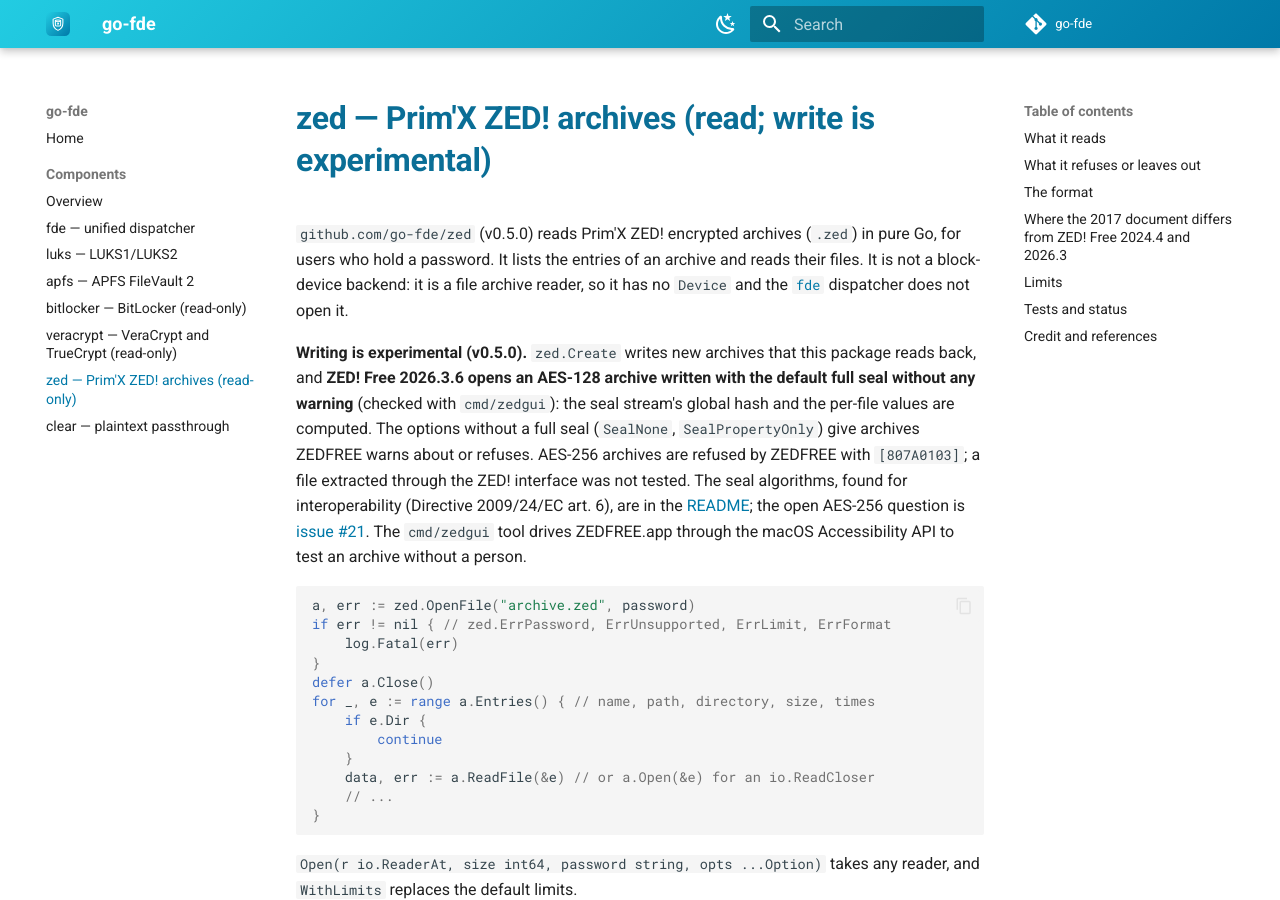
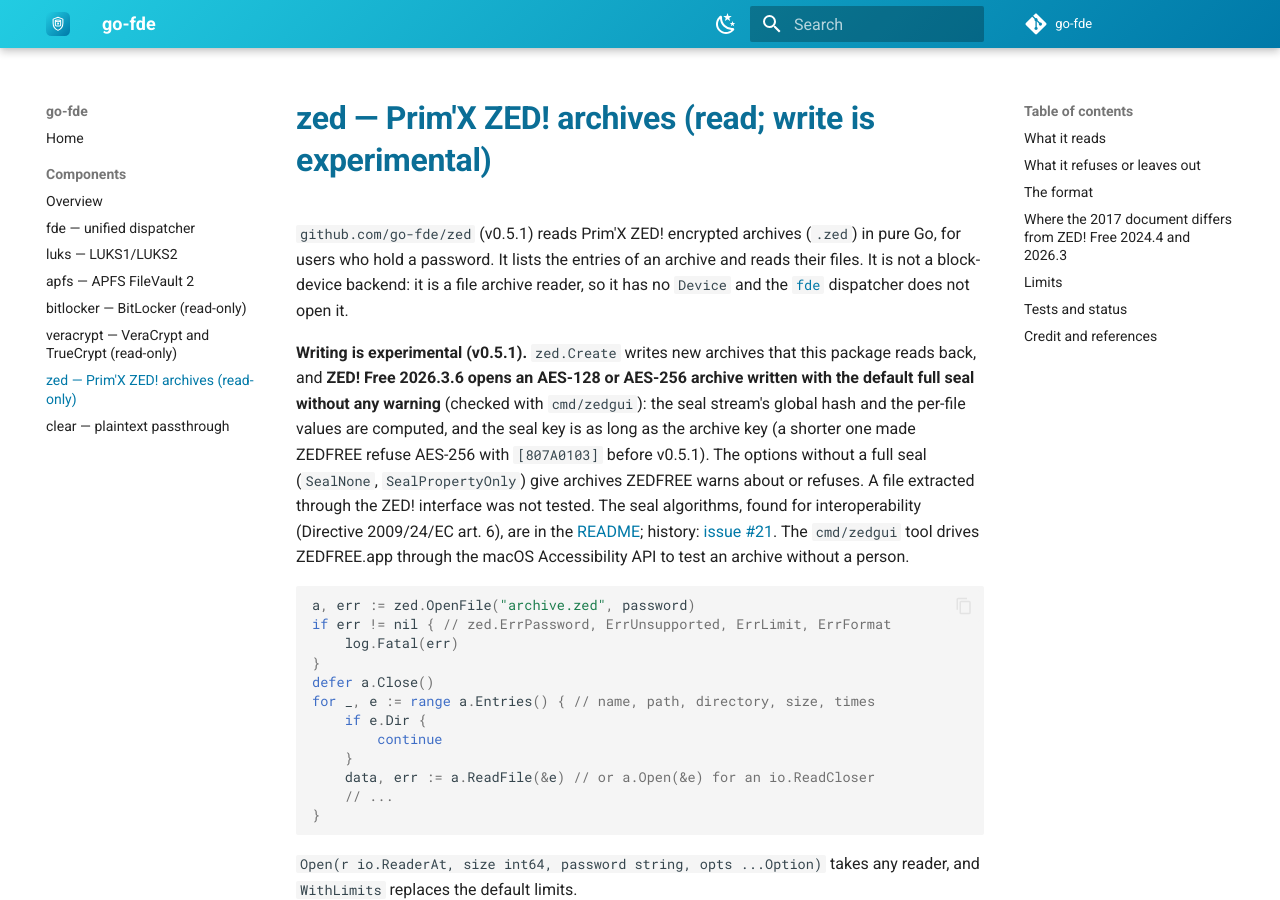
Before and after one commit to go-fde/docs, an MkDocs documentation site: the page built from docs/components/zed.md, in a window 1280 px wide and 900 px high. Built offline with MkDocs 1.6.1 and Material for MkDocs 9.7.7, drawn with Linux system fonts in a browser that asks for light colours; the version menu is left out.

Commit message:
zed v0.5.1: AES-256 archives open in ZED! Free without a warning (#24)
Co-authored-by: Claude Sonnet 5.5 <noreply@anthropic.com>

```diff
--- a/docs/components/zed.md
+++ b/docs/components/zed.md
@@ -1,23 +1,22 @@
 # zed — Prim'X ZED! archives (read; write is experimental)
 
-`github.com/go-fde/zed` (v0.5.0) reads Prim'X ZED! encrypted archives
+`github.com/go-fde/zed` (v0.5.1) reads Prim'X ZED! encrypted archives
 (`.zed`) in pure Go, for users who hold a password. It lists the entries of an
 archive and reads their files. It is not a block-device backend: it is a file
 archive reader, so it has no `Device` and the [`fde`](fde.md) dispatcher does
 not open it.
 
-**Writing is experimental (v0.5.0).** `zed.Create` writes new archives that
-this package reads back, and **ZED! Free 2026.3.6 opens an AES-128 archive
-written with the default full seal without any warning** (checked with
+**Writing is experimental (v0.5.1).** `zed.Create` writes new archives that
+this package reads back, and **ZED! Free 2026.3.6 opens an AES-128 or AES-256
+archive written with the default full seal without any warning** (checked with
 `cmd/zedgui`): the seal stream's global hash and the per-file values are
-computed. The options without a full seal (`SealNone`, `SealPropertyOnly`)
-give archives ZEDFREE warns about or refuses. AES-256 archives are refused by
-ZEDFREE with `[807A0103]`; a file extracted through the ZED! interface was not
-tested. The seal algorithms, found for interoperability (Directive 2009/24/EC
-art. 6), are in the
-[README](https://github.com/go-fde/zed#writing-new-archives-experimental);
-the open AES-256 question is
-[issue #21](https://github.com/go-fde/zed/issues/21).
+computed, and the seal key is as long as the archive key (a shorter one made
+ZEDFREE refuse AES-256 with `[807A0103]` before v0.5.1). The options without a
+full seal (`SealNone`, `SealPropertyOnly`) give archives ZEDFREE warns about or
+refuses. A file extracted through the ZED! interface was not tested. The seal
+algorithms, found for interoperability (Directive 2009/24/EC art. 6), are in
+the [README](https://github.com/go-fde/zed#writing-new-archives-experimental);
+history: [issue #21](https://github.com/go-fde/zed/issues/21).
 The `cmd/zedgui` tool drives ZEDFREE.app through the macOS Accessibility API to
 test an archive without a person.
 
```
Also changed, not shown: docs/components/index.md (+1 -1 lines), docs/index.md (+1 -1 lines).
